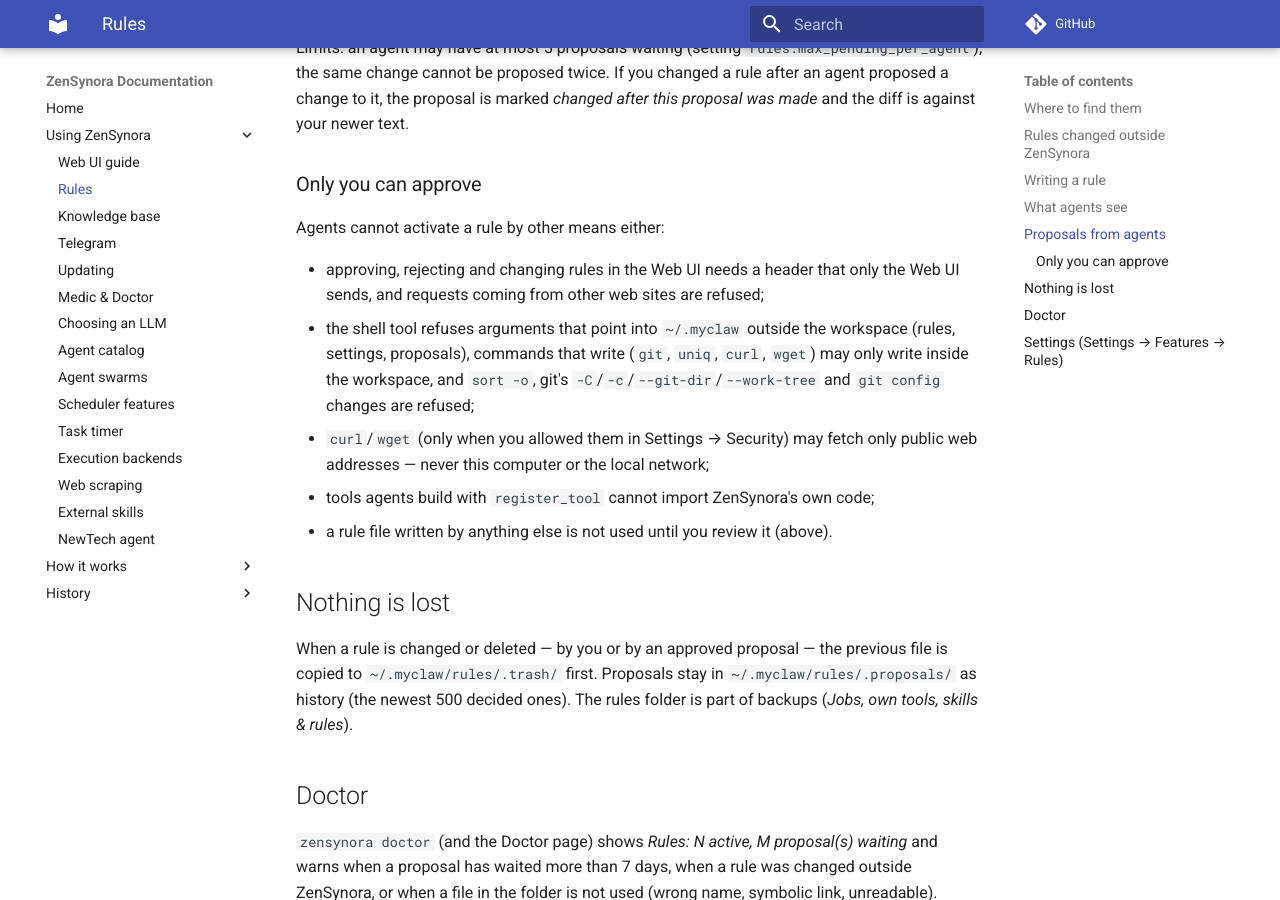
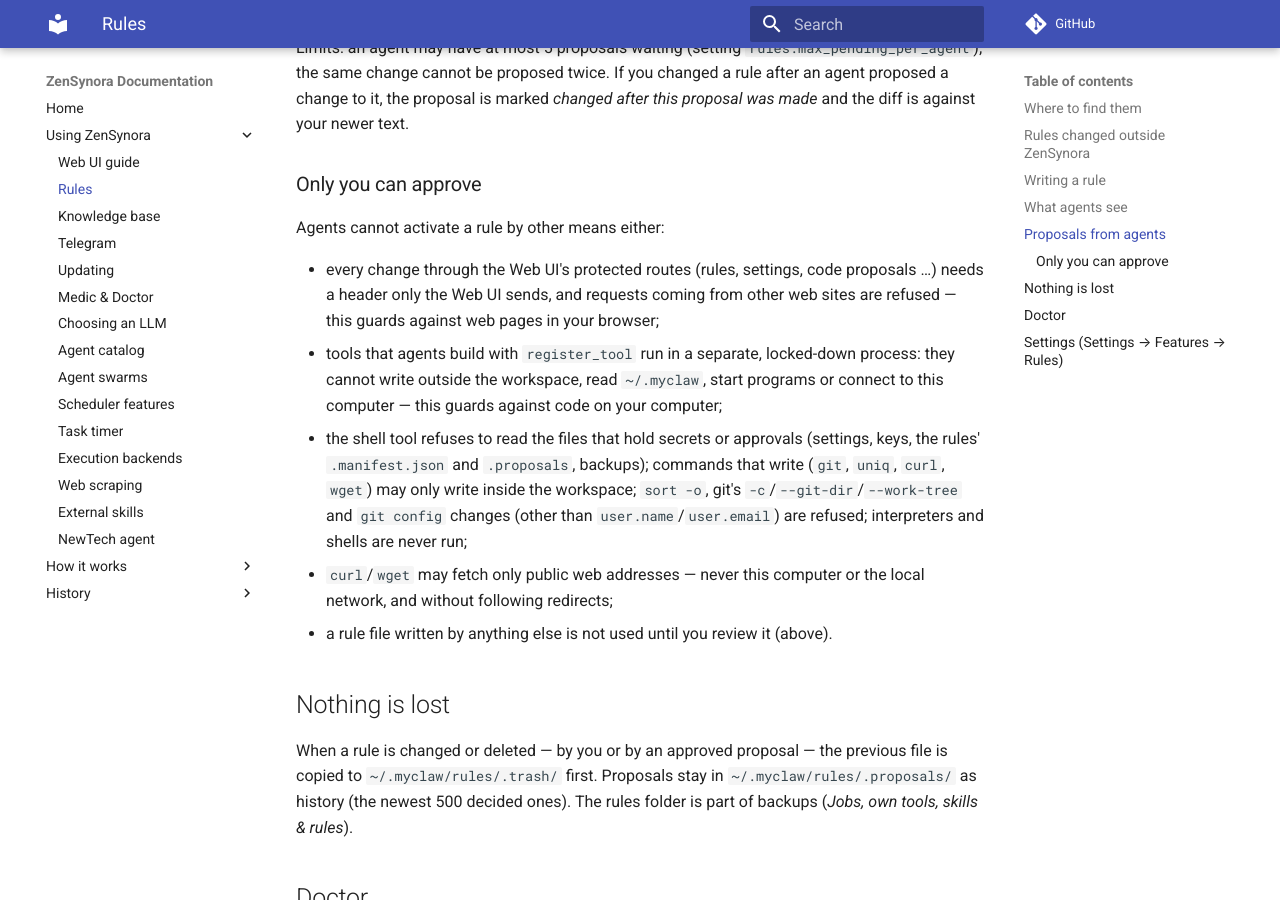
Before and after one commit to adrianx26/zensynora, an MkDocs documentation site: the page built from docs/rules_guide.md, in a window 1280 px wide and 900 px high, scrolled down 2535 px. Built offline with MkDocs 1.6.1 and Material for MkDocs 9.7.7, drawn with Linux system fonts in a browser that asks for light colours; comment, search, counter and statistics services are not loaded.

Commit message:
Docs: tool sandbox, shell rules, UI header for scripts (rules re-review)
Co-Authored-By: Claude Opus 5.5 <noreply@anthropic.com>
Claude-Session: https://claude.ai/code/session_01RopmtbWsEBAAY7FQTLmNwW

```diff
--- a/docs/rules_guide.md
+++ b/docs/rules_guide.md
@@ -102,15 +102,21 @@ newer text.
 
 Agents cannot activate a rule by other means either:
 
-* approving, rejecting and changing rules in the Web UI needs a header that only
-  the Web UI sends, and requests coming from other web sites are refused;
-* the shell tool refuses arguments that point into `~/.myclaw` outside the
-  workspace (rules, settings, proposals), commands that write (`git`, `uniq`,
-  `curl`, `wget`) may only write inside the workspace, and `sort -o`, git's
-  `-C`/`-c`/`--git-dir`/`--work-tree` and `git config` changes are refused;
-* `curl`/`wget` (only when you allowed them in Settings → Security) may fetch
-  only public web addresses — never this computer or the local network;
-* tools agents build with `register_tool` cannot import ZenSynora's own code;
+* every change through the Web UI's protected routes (rules, settings, code
+  proposals …) needs a header only the Web UI sends, and requests coming from
+  other web sites are refused — this guards against web pages in your browser;
+* tools that agents build with `register_tool` run in a separate, locked-down
+  process: they cannot write outside the workspace, read `~/.myclaw`, start
+  programs or connect to this computer — this guards against code on your
+  computer;
+* the shell tool refuses to read the files that hold secrets or approvals
+  (settings, keys, the rules' `.manifest.json` and `.proposals`, backups);
+  commands that write (`git`, `uniq`, `curl`, `wget`) may only write inside the
+  workspace; `sort -o`, git's `-c`/`--git-dir`/`--work-tree` and `git config`
+  changes (other than `user.name`/`user.email`) are refused; interpreters and
+  shells are never run;
+* `curl`/`wget` may fetch only public web addresses — never this computer or
+  the local network, and without following redirects;
 * a rule file written by anything else is not used until you review it (above).
 
 ## Nothing is lost
```
Also changed, not shown: CHANGELOG.md (+38 -16 lines), docs/medic_agent_guide.md (+1 -1 lines), docs/webui_guide.md (+8 -0 lines).
